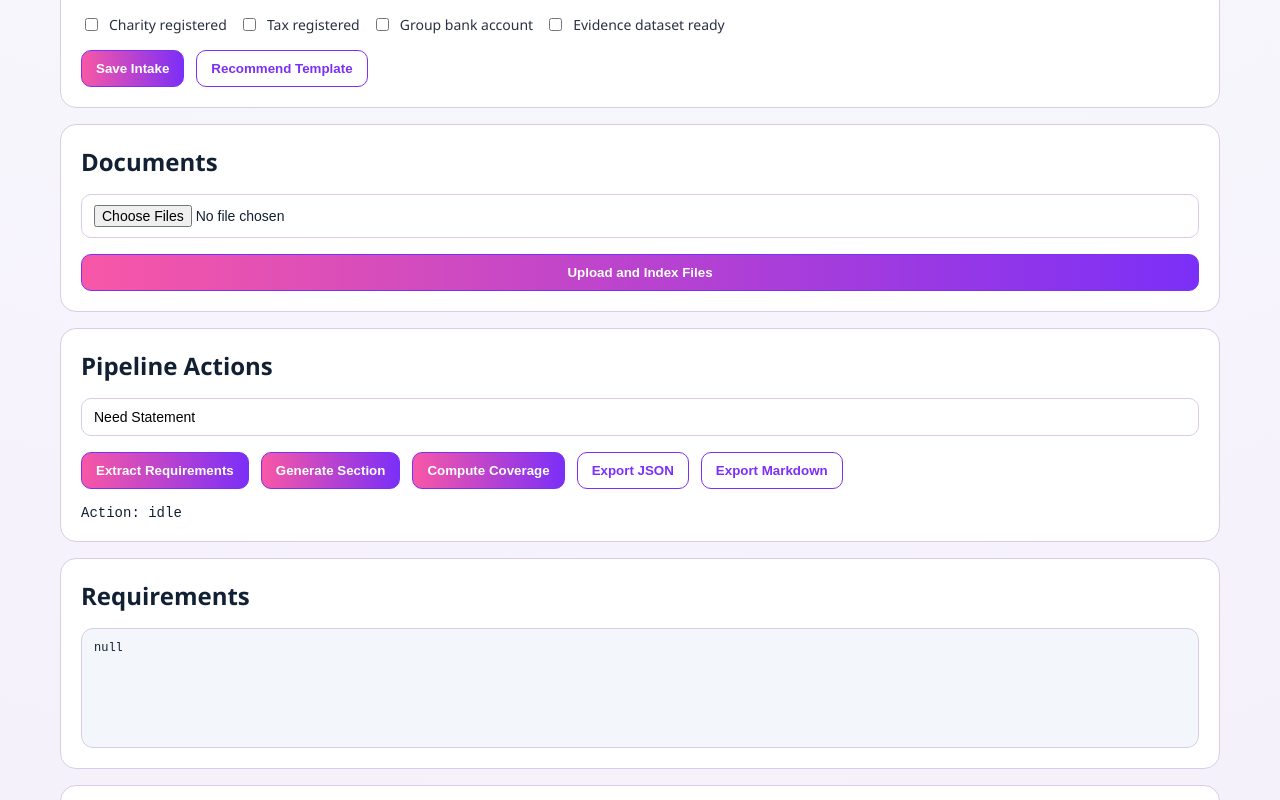
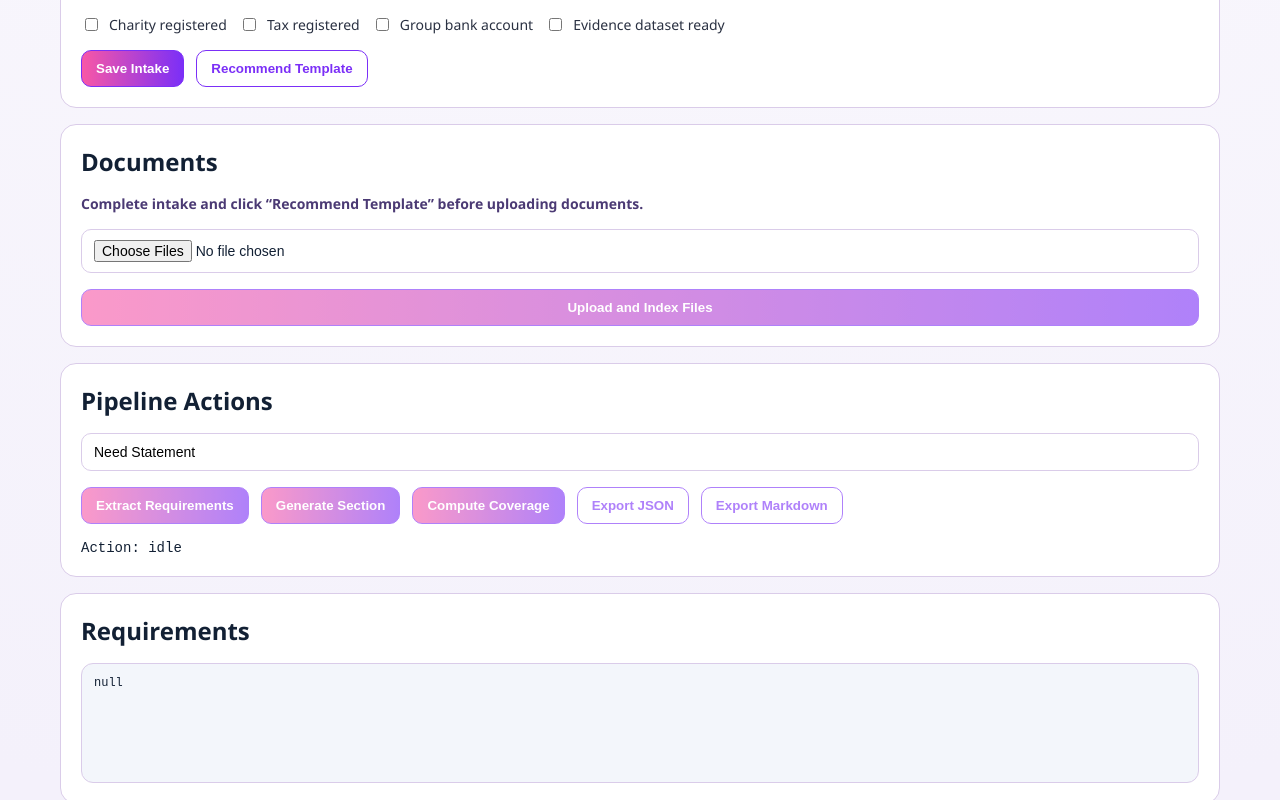
Before and after one commit to alanmaizon/nebula, a Next.js app in the folder frontend/: page / in a window 1280 px wide. Shown: the part 1540-2340 px from the top of the page. Built offline with nearby package versions, Linux system fonts and the light colour scheme; no server answers.

Commit message:
feat: enforce template recommendation gating in pre-ingest flow

```diff
--- a/frontend/app/globals.css
+++ b/frontend/app/globals.css
@@ -122,6 +122,13 @@ p {
   font-weight: 600;
 }
 
+.notice {
+  margin: 0;
+  color: #4b3a74;
+  font-size: 14px;
+  font-weight: 600;
+}
+
 .hero-wrap {
   display: grid;
   place-items: center;
--- a/frontend/app/page.tsx
+++ b/frontend/app/page.tsx
@@ -1,6 +1,6 @@
 "use client";
 
-import { FormEvent, useMemo, useState } from "react";
+import { FormEvent, useEffect, useMemo, useState } from "react";
 
 const apiBase = process.env.NEXT_PUBLIC_API_BASE ?? "http://localhost:8000";
 
@@ -32,6 +32,7 @@ export default function HomePage() {
   });
 
   const isBusy = useMemo(() => loadingAction !== null, [loadingAction]);
+  const isTemplateLocked = recommendation !== null;
 
   async function runAction(actionName: string, fn: () => Promise<void>) {
     setLoadingAction(actionName);
@@ -64,6 +65,7 @@ export default function HomePage() {
       });
       const payload = await parseJsonResponse(response);
       setProjectId(String(payload.id));
+      setRecommendation(null);
     });
   }
 
@@ -73,6 +75,9 @@ export default function HomePage() {
     }
     if (!selectedFiles || selectedFiles.length === 0) {
       throw new Error("Select one or more files before uploading.");
+    }
+    if (!isTemplateLocked) {
+      throw new Error("Complete intake and lock a template recommendation before ingest.");
     }
     await runAction("Uploading files", async () => {
       const formData = new FormData();
@@ -89,6 +94,9 @@ export default function HomePage() {
     if (!projectId) {
       throw new Error("Create a project first.");
     }
+    if (!isTemplateLocked) {
+      throw new Error("Complete intake and lock a template recommendation before pipeline actions.");
+    }
     await runAction("Extracting requirements", async () => {
       const response = await fetch(`${apiBase}/projects/${projectId}/extract-requirements`, {
         method: "POST",
@@ -101,6 +109,9 @@ export default function HomePage() {
   async function generateSection() {
     if (!projectId) {
       throw new Error("Create a project first.");
+    }
+    if (!isTemplateLocked) {
+      throw new Error("Complete intake and lock a template recommendation before pipeline actions.");
     }
     await runAction("Generating section", async () => {
       const response = await fetch(`${apiBase}/projects/${projectId}/generate-section`, {
@@ -117,6 +128,9 @@ export default function HomePage() {
     if (!projectId) {
       throw new Error("Create a project first.");
     }
+    if (!isTemplateLocked) {
+      throw new Error("Complete intake and lock a template recommendation before pipeline actions.");
+    }
     await runAction("Computing coverage", async () => {
       const response = await fetch(`${apiBase}/projects/${projectId}/coverage`, {
         method: "POST",
@@ -131,6 +145,9 @@ export default function HomePage() {
   async function exportArtifacts(format: "json" | "markdown") {
     if (!projectId) {
       throw new Error("Create a project first.");
+    }
+    if (!isTemplateLocked) {
+      throw new Error("Complete intake and lock a template recommendation before export.");
     }
     await runAction(`Exporting ${format}`, async () => {
       const response = await fetch(
@@ -180,6 +197,33 @@ export default function HomePage() {
       setRecommendation(payload.recommendation as JsonValue);
     });
   }
+
+  async function loadLatestTemplateRecommendation(currentProjectId: string) {
+    if (!currentProjectId) {
+      return;
+    }
+    const response = await fetch(`${apiBase}/projects/${currentProjectId}/template-recommendation/latest`);
+    if (!response.ok) {
+      if (response.status === 404) {
+        setRecommendation(null);
+        return;
+      }
+      const fallback = await response.text();
+      throw new Error(fallback || `Template recommendation lookup failed (${response.status})`);
+    }
+    const payload = (await response.json()) as Record<string, unknown>;
+    setRecommendation(payload.recommendation as JsonValue);
+  }
+
+  useEffect(() => {
+    if (!projectId) {
+      setRecommendation(null);
+      return;
+    }
+    runAction("Loading template recommendation", async () => {
+      await loadLatestTemplateRecommendation(projectId);
+    });
+  }, [projectId]);
 
   return (
     <main className="stack">
@@ -316,13 +360,16 @@ export default function HomePage() {
 
       <section className="card stack">
         <h2>Documents</h2>
+        {!isTemplateLocked ? (
+          <p className="notice">Complete intake and click “Recommend Template” before uploading documents.</p>
+        ) : null}
         <input
           type="file"
           multiple
           onChange={(e) => setSelectedFiles(e.target.files)}
           className="input"
         />
-        <button type="button" className="button" onClick={uploadFiles} disabled={isBusy}>
+        <button type="button" className="button" onClick={uploadFiles} disabled={isBusy || !isTemplateLocked}>
           Upload and Index Files
         </button>
       </section>
@@ -338,23 +385,28 @@ export default function HomePage() {
           />
         </div>
         <div className="row wrap">
-          <button type="button" className="button" onClick={extractRequirements} disabled={isBusy}>
+          <button type="button" className="button" onClick={extractRequirements} disabled={isBusy || !isTemplateLocked}>
             Extract Requirements
           </button>
-          <button type="button" className="button" onClick={generateSection} disabled={isBusy}>
+          <button type="button" className="button" onClick={generateSection} disabled={isBusy || !isTemplateLocked}>
             Generate Section
           </button>
-          <button type="button" className="button" onClick={computeCoverage} disabled={isBusy}>
+          <button type="button" className="button" onClick={computeCoverage} disabled={isBusy || !isTemplateLocked}>
             Compute Coverage
           </button>
-          <button type="button" className="button ghost" onClick={() => exportArtifacts("json")} disabled={isBusy}>
+          <button
+            type="button"
+            className="button ghost"
+            onClick={() => exportArtifacts("json")}
+            disabled={isBusy || !isTemplateLocked}
+          >
             Export JSON
           </button>
           <button
             type="button"
             className="button ghost"
             onClick={() => exportArtifacts("markdown")}
-            disabled={isBusy}
+            disabled={isBusy || !isTemplateLocked}
           >
             Export Markdown
           </button>
@@ -380,6 +432,7 @@ export default function HomePage() {
 
       <section className="card stack">
         <h2>Template Recommendation</h2>
+        {!isTemplateLocked ? <p className="notice">Template not locked yet.</p> : null}
         <pre className="code">{JSON.stringify(recommendation, null, 2)}</pre>
       </section>
     </main>
```
Also changed, not shown: 2 other files (tests, documents, lock files or other folders).
